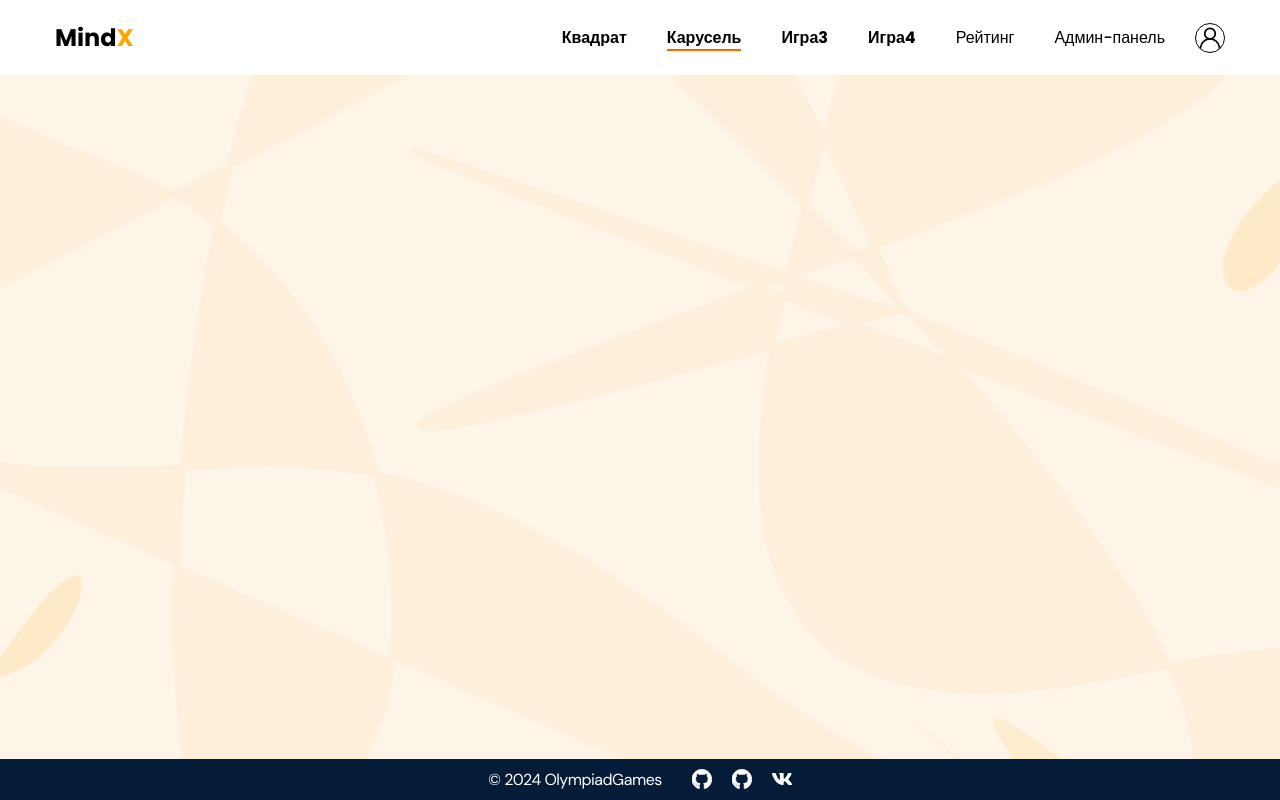
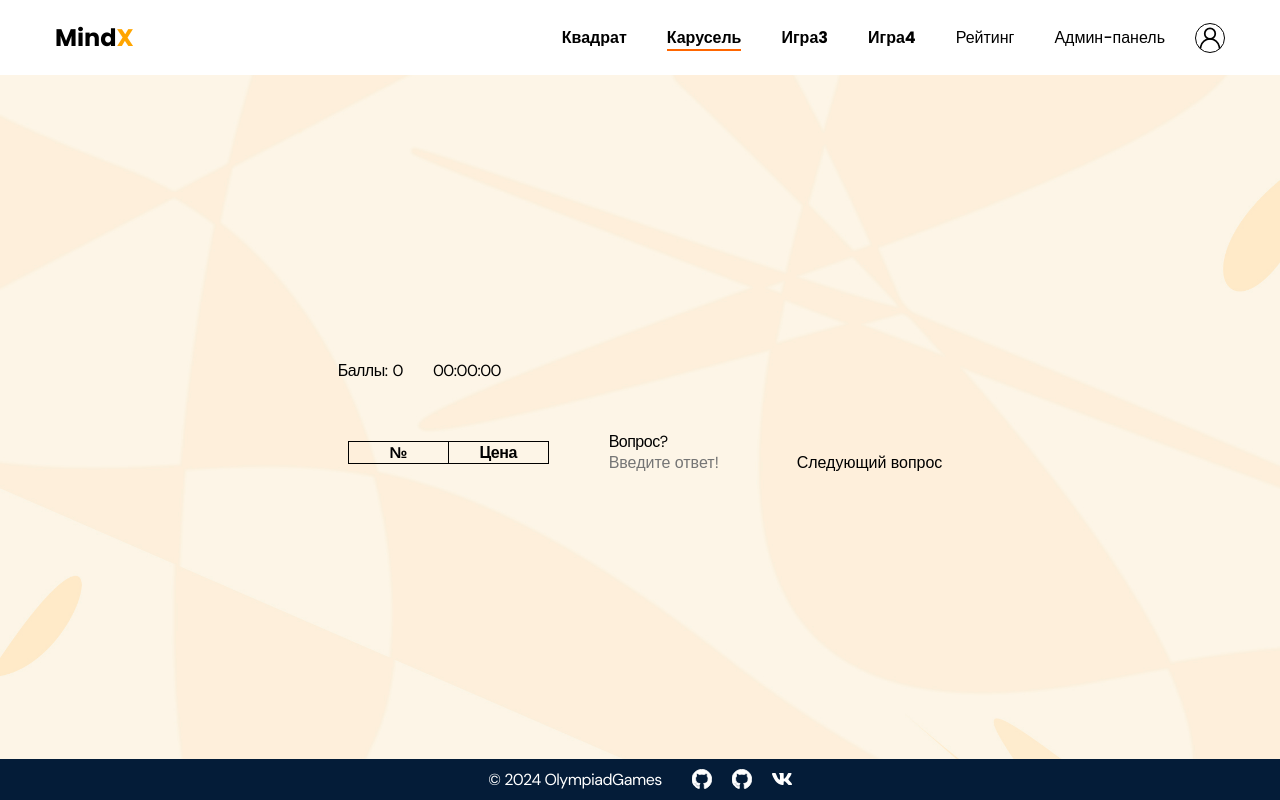
Before and after one commit to ntlifee/olympiad-games, a React (Create React App) app: page /carousel in a window 1280 px wide. Built offline with nearby package versions, Linux system fonts and the light colour scheme.

Commit message:
Работа над CarouselGame

```diff
--- a/src/App.js
+++ b/src/App.js
@@ -4,17 +4,19 @@ import { BrowserRouter, Routes, Route } from "react-router-dom";
 
 import Navbar from './components/Navbar/Navbar'
 import Home from "./pages/Home/Home";
+import CarouselGame from "./pages/CarouselGame/CarouselGame";
 import Footer from "./components/Footer/Footer";
 
 function App() {
   return (
     <div className="App">
       <BrowserRouter>
-        <Navbar/>
-            <Routes>
-                <Route path="/" element={<Home />} />
-            </Routes>
-        <Footer/>
+        <Navbar />
+        <Routes>
+          <Route path="/" element={<Home />} />
+          <Route path="/carousel" element={<CarouselGame />} />
+        </Routes>
+        <Footer />
       </BrowserRouter>
     </div>
   );
--- a/src/pages/CarouselGame/CarouselGame.jsx
+++ b/src/pages/CarouselGame/CarouselGame.jsx
@@ -0,0 +1,41 @@
+import './carouselgame.css'
+
+const CarouselGame = () => {
+    return (
+        <main className="section">
+            <div className="container">
+                <div class="carousel-info-window">
+                    <div class="carousel-wrapper-score">
+                        <p>Баллы:</p>
+                        <p class="carousel-count-value" id="carousel-count-point">0</p>
+                    </div>
+                    <div class="carousel-wrapper-time" id="carousel-timer">00:00:00</div>
+                </div>
+                <div class="carousel-game">
+                    {/* <div class="carousel-gameover" id="carousel-gameover">Игра окончена!</div> */}
+                    <div class="carousel-wrapper-progress-table">
+                        <table id="carousel-progress-table">
+                            <tbody>
+                                <tr>
+                                    <th>№</th>
+                                    <th>Цена</th>
+                                </tr>
+                            </tbody>
+                        </table>
+                    </div>
+                    <div class="carousel-wrapper-windows-question">
+                        <div class="carousel-wrapper-question">
+                            <label id="carousel-label-question" for="input-answer">Вопрос?</label>
+                            <form class="carousel-form-answer">
+                                <input id="carousel-input-answer" name="carousel-input-answer" placeholder="Введите ответ!" />
+                                <button type="button" id="carousel-button-form-answer" class="carousel-button-form-answer">Следующий вопрос</button>
+                            </form>
+                        </div>
+                    </div>
+                </div>
+            </div>
+        </main>
+    );
+}
+
+export default CarouselGame;
--- a/src/pages/CarouselGame/carouselgame.css
+++ b/src/pages/CarouselGame/carouselgame.css
@@ -0,0 +1,33 @@
+.carousel-info-window{
+    display: flex;
+    flex-direction: row;
+    column-gap: 30px;
+    margin-bottom: 50px;
+}
+
+.carousel-wrapper-score{
+    display: flex;
+    flex-direction: row;
+}
+
+.carousel-count-value{
+    margin-left: 5px;
+}
+
+.carousel-game{
+    display: flex;
+    flex-direction: row;
+    column-gap: 50px;
+}
+
+#carousel-progress-table{
+    margin: 10px;
+    border: 1px solid black;
+    border-collapse: collapse;
+}
+
+#carousel-progress-table th, td{
+    border: 1px solid black;
+    text-align: center;
+    width: 100px;
+}
```
